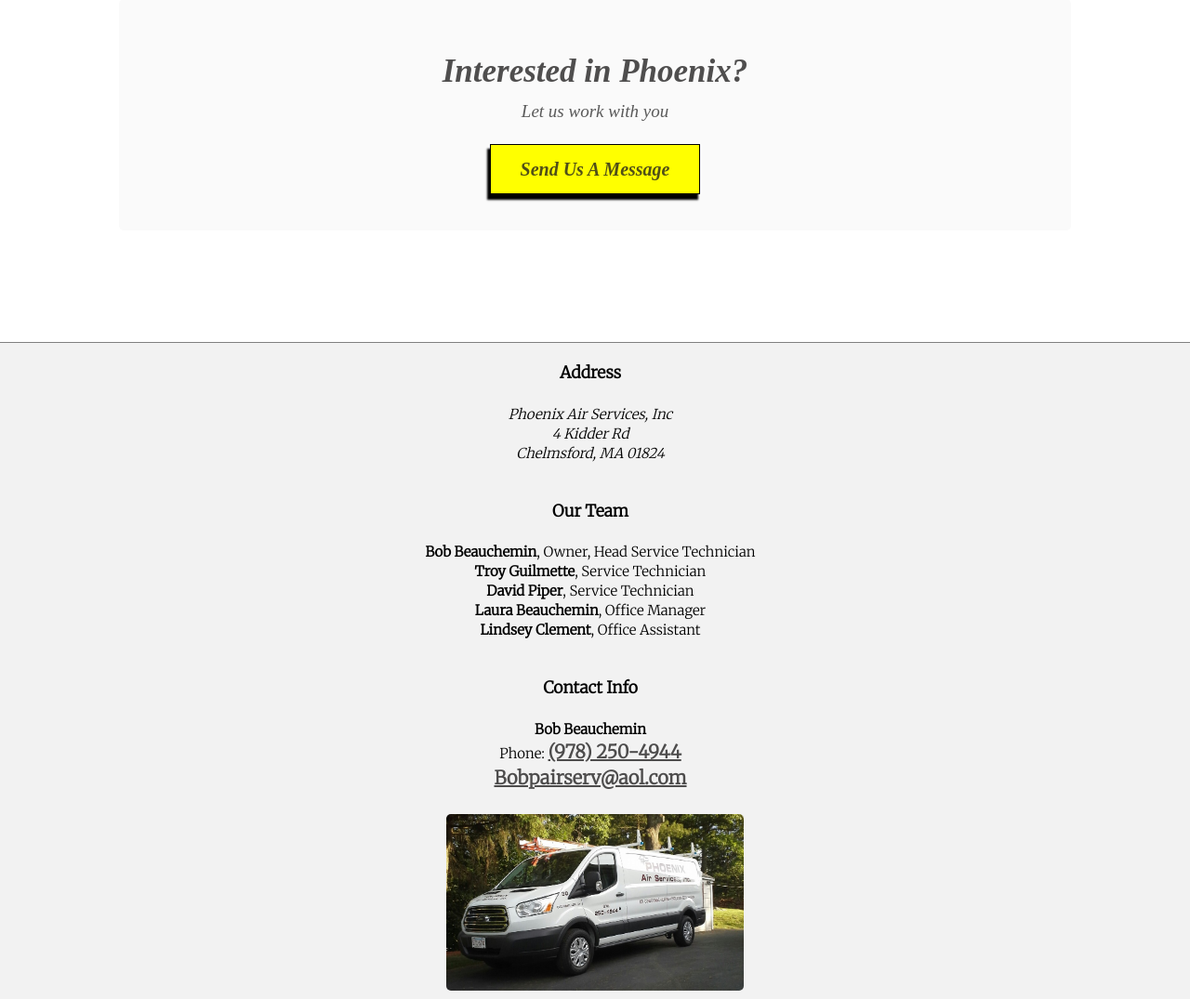
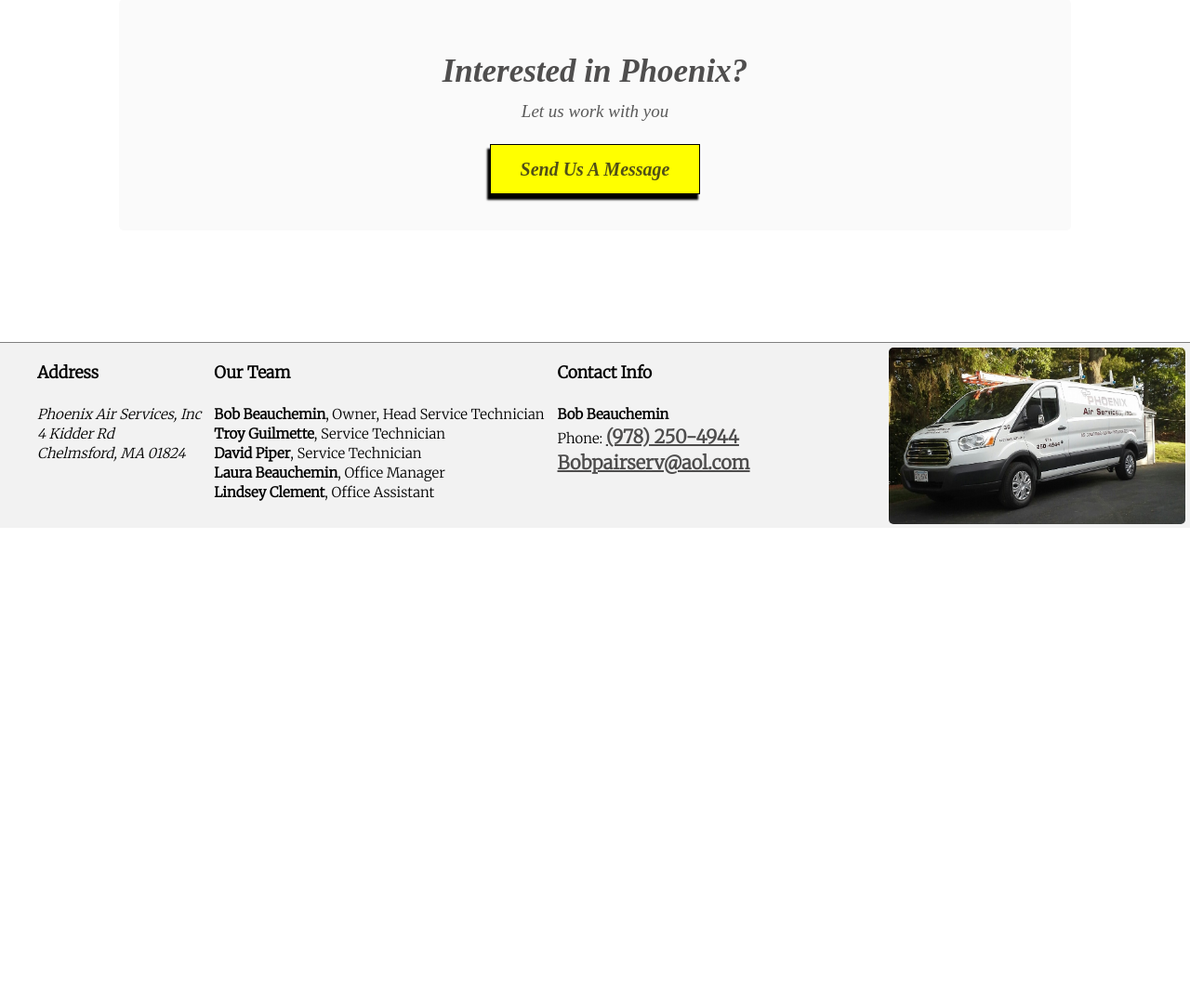
Before and after one commit to Jaclem/Phoenix-Air-Official, a Flask app: page / in a window 1280 px wide. Shown: the part 2423-3498 px from the top of the page at 93% size. After the commit the page ends 2991 px from the top, so only its background shows below. Run offline with Flask 2, Linux system fonts and the light colour scheme.

Commit message:
End
Unless more updates are needed this should be the very last update to this site.

```diff
--- a/static/css/styles.css
+++ b/static/css/styles.css
@@ -751,18 +795,12 @@ input[type=text],[type=tel], select, textarea {
         margin-top: 10px;
     }
 
-    .footer {
-        height: 100%;
-        padding: 0;
-     }
 
-     .footer div {
-        display: block;
-        text-align: center;
-        height: 100%;
-     }
+    .address, .team, .contact-info {
+        padding: 20px 0;
+    }
 
-     .footer-image {
-         float: none;
+     .footer-image img {
+         margin: 5px 5px;
      }
 }
```
Also changed, not shown: other parts of static/css/styles.css (+51 -7 lines).
